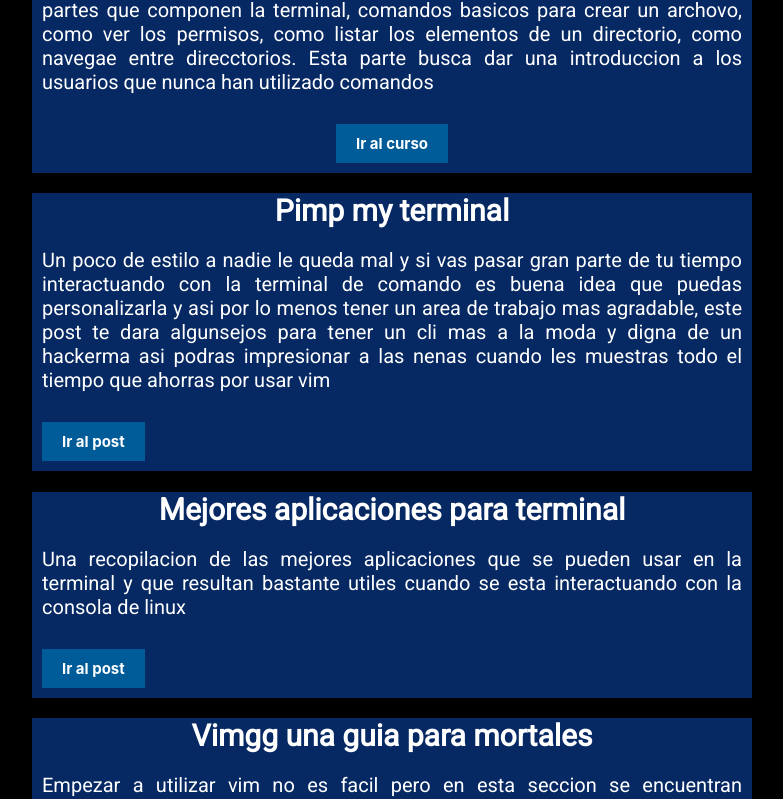
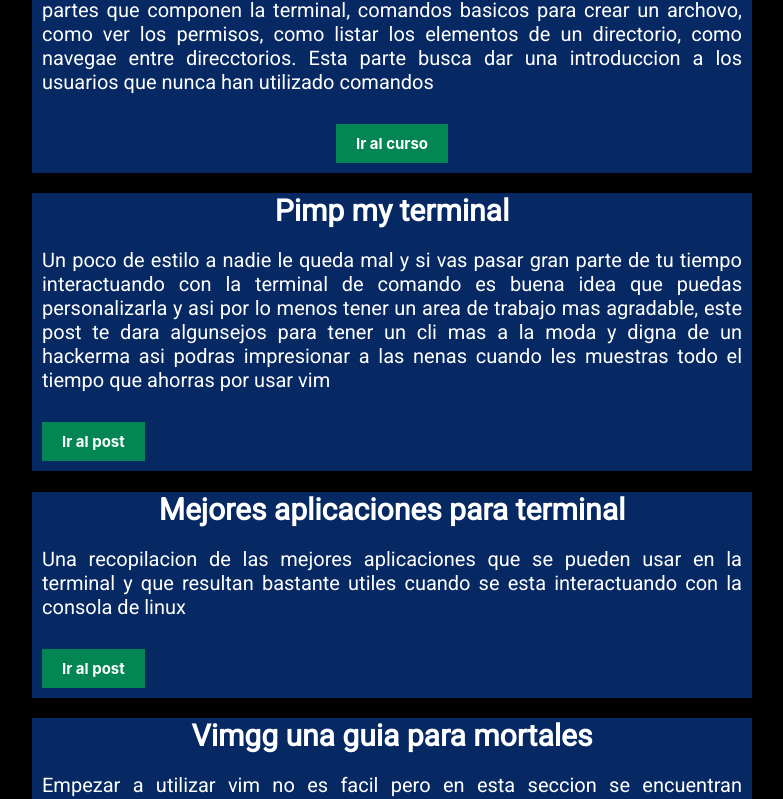
Before and after one commit to SteveBartmoss/steveapp, a React (Create React App) app: page /dumix in a window 1280 px wide. Shown: the part 1080-1879 px from the top of the page, without its empty margins (248-1031 px from the left). Built offline with nearby package versions, Linux system fonts and the light colour scheme.

Commit message:
change background color for the botton un the havefun home and dumix home

```diff
--- a/src/App.css
+++ b/src/App.css
@@ -580,7 +580,7 @@
   border: 0;
   font-weight: bold;
   padding: 10px 20px;
-  background: #005b99;
+  background: var(--aqua-2);
   color: white;
   font-size: 15px;
   margin: 10px 0;
@@ -826,7 +826,7 @@
 
 .button-havefun{
   text-align: center;
-  background-color: var(--aqua-1);
+  background-color: var(--aqua-2);
   width: 80px;
   height: 30px;
   margin: auto;
```
